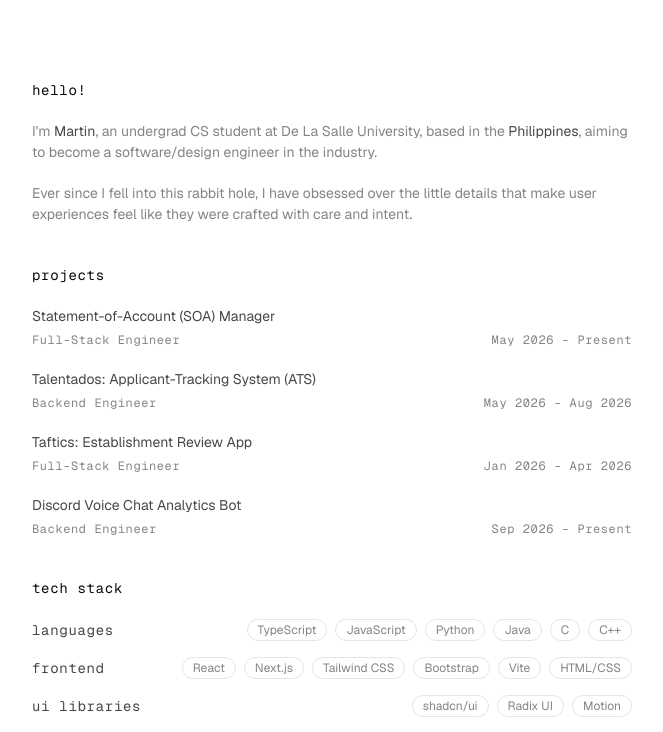
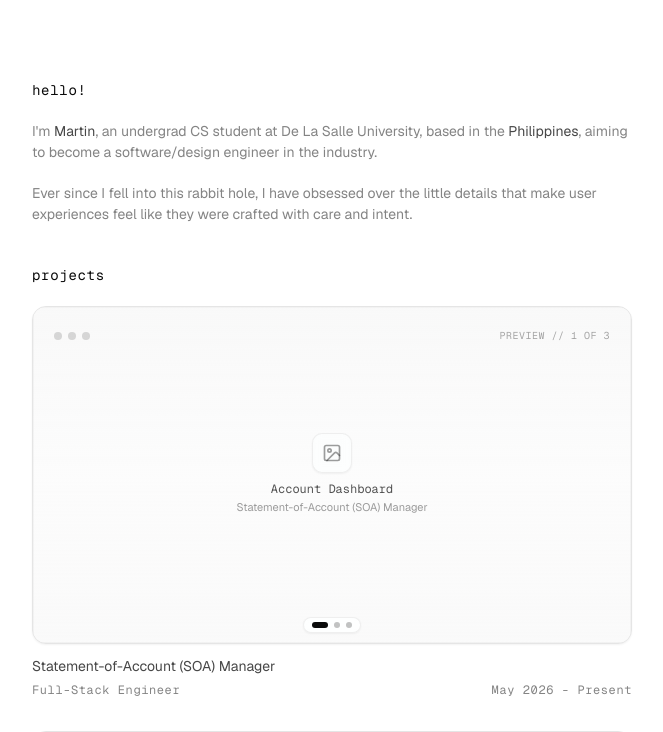
Before and after one commit to martinmnlx/next-portfolio, a Next.js app: page / in a window 1280 px wide. Shown: the top 732 px of the page, without its empty margins (308-971 px from the left). Built offline with nearby package versions, Linux system fonts and the light colour scheme.

Commit message:
feat: add initial projects section

```diff
--- a/src/app/page.tsx
+++ b/src/app/page.tsx
@@ -2,6 +2,7 @@ import { Badge } from "@/components/ui/badge";
 import { Typography } from "@/components/ui/typography";
 import { ArrowUpRight, FileText, Mail } from "lucide-react";
 import { Facebook, Github, Linkedin } from "@/components/ui/icons";
+import { ProjectCarousel } from "@/components/ui/project-carousel";
 
 const TECH_STACK = [
   {
@@ -42,21 +43,41 @@ const PROJECTS = [
     title: "Statement-of-Account (SOA) Manager",
     role: "Full-Stack Engineer",
     period: "May 2026 - Present",
+    images: [
+      { title: "Account Dashboard" },
+      { title: "Statement Generation" },
+      { title: "Payment Ledger" },
+    ],
   },
   {
     title: "Talentados: Applicant-Tracking System (ATS)",
     role: "Backend Engineer",
     period: "May 2026 - Aug 2026",
+    images: [
+      { title: "Applicant Pipeline" },
+      { title: "Resume Parser" },
+      { title: "Evaluation Matrix" },
+    ],
   },
   {
     title: "Taftics: Establishment Review App",
     role: "Full-Stack Engineer",
     period: "Jan 2026 - Apr 2026",
+    images: [
+      { title: "Establishment Directory" },
+      { title: "Review Feed" },
+      { title: "Interactive Taft Map" },
+    ],
   },
   {
     title: "Discord Voice Chat Analytics Bot",
     role: "Backend Engineer",
     period: "Sep 2026 - Present",
+    images: [
+      { title: "Voice Session Heatmap" },
+      { title: "Member Leaderboards" },
+      { title: "Analytics Overview" },
+    ],
   },
 ];
 
@@ -108,12 +129,14 @@ export default function Home() {
 
       <div className="flex flex-col gap-5">
         <Typography variant={"h1"}>projects</Typography>
-        <div className="flex flex-col gap-5">
-          {PROJECTS.map(({ title, role, period }) => (
+        <div className="flex flex-col gap-8">
+          {PROJECTS.map(({ title, role, period, images }) => (
             <div
               key={title}
-              className="group flex flex-col gap-1 cursor-pointer"
+              className="group flex flex-col gap-3 cursor-pointer"
             >
+              <ProjectCarousel images={images} projectTitle={title} />
+              <div className="flex flex-col gap-1">
                 <div className="flex flex-row items-center">
                   <span className="inline-flex items-center justify-center overflow-hidden w-0 opacity-0 -translate-x-1.5 transition-all duration-200 ease-out group-hover:w-4 group-hover:opacity-100 group-hover:translate-x-0 group-hover:mr-1">
                     <ArrowUpRight className="size-3.5 text-foreground shrink-0" />
@@ -128,6 +151,7 @@ export default function Home() {
                 <div className="flex flex-row items-center justify-between">
                   <Typography variant={"h3"}>{role}</Typography>
                   <Typography variant={"h3"}>{period}</Typography>
+                </div>
               </div>
             </div>
           ))}
--- /dev/null
+++ b/src/components/ui/project-carousel.tsx
@@ -0,0 +1,202 @@
+"use client";
+
+import { useState } from "react";
+import Image from "next/image";
+import { motion } from "motion/react";
+import { ChevronLeft, ChevronRight, Image as ImageIcon } from "lucide-react";
+import { cn } from "@/lib/utils";
+
+export interface ProjectImage {
+  src?: string;
+  alt?: string;
+  title?: string;
+}
+
+export interface ProjectCarouselProps {
+  images: ProjectImage[];
+  projectTitle: string;
+  className?: string;
+}
+
+function PlaceholderSlide({
+  projectTitle,
+  slideTitle,
+  index,
+  total,
+}: {
+  projectTitle: string;
+  slideTitle?: string;
+  index: number;
+  total: number;
+}) {
+  return (
+    <div className="relative flex h-full w-full flex-col justify-between p-4 sm:p-5 bg-gradient-to-b from-muted/60 via-muted/30 to-muted/50 dark:from-muted/30 dark:via-muted/15 dark:to-muted/20 border border-border/40 select-none">
+      {/* Top window chrome */}
+      <div className="flex items-center justify-between">
+        <div className="flex items-center gap-1.5">
+          <div className="size-2 rounded-full bg-foreground/15" />
+          <div className="size-2 rounded-full bg-foreground/15" />
+          <div className="size-2 rounded-full bg-foreground/15" />
+        </div>
+        <div className="text-[10px] font-mono tracking-wider text-foreground/35 uppercase">
+          preview // {index + 1} of {total}
+        </div>
+      </div>
+
+      {/* Center artwork / placeholder */}
+      <div className="flex flex-col items-center justify-center gap-2 text-center my-auto">
+        <div className="flex size-10 items-center justify-center rounded-lg border border-border/60 bg-background/50 backdrop-blur-xs text-foreground/40 shadow-xs">
+          <ImageIcon className="size-5" />
+        </div>
+        <div className="flex flex-col items-center gap-0.5">
+          <span className="text-xs font-mono text-foreground/70">
+            {slideTitle || `Screenshot ${index + 1}`}
+          </span>
+          <span className="text-[11px] font-sans text-foreground/40">
+            {projectTitle}
+          </span>
+        </div>
+      </div>
+
+      {/* Bottom spacer for dot indicator clearance */}
+      <div className="h-4" />
+    </div>
+  );
+}
+
+export function ProjectCarousel({
+  images,
+  projectTitle,
+  className,
+}: ProjectCarouselProps) {
+  const [currentIndex, setCurrentIndex] = useState(0);
+
+  if (!images || images.length === 0) return null;
+
+  const canGoPrev = currentIndex > 0;
+  const canGoNext = currentIndex < images.length - 1;
+
+  const prevSlide = () => {
+    if (canGoPrev) setCurrentIndex((i) => i - 1);
+  };
+
+  const nextSlide = () => {
+    if (canGoNext) setCurrentIndex((i) => i + 1);
+  };
+
+  return (
+    <div
+      className={cn(
+        "group/carousel relative w-full aspect-video overflow-hidden rounded-xl border border-border bg-background shadow-xs",
+        className,
+      )}
+    >
+      {/* Slides track */}
+      <motion.div
+        className="flex h-full w-full cursor-grab active:cursor-grabbing"
+        animate={{ x: `-${currentIndex * 100}%` }}
+        transition={{ type: "spring", stiffness: 300, damping: 30 }}
+        drag="x"
+        dragConstraints={{ left: 0, right: 0 }}
+        dragElastic={0.2}
+        onDragEnd={(_, info) => {
+          const swipeThreshold = 40;
+          if (info.offset.x < -swipeThreshold && canGoNext) {
+            nextSlide();
+          } else if (info.offset.x > swipeThreshold && canGoPrev) {
+            prevSlide();
+          }
+        }}
+      >
+        {images.map((img, idx) => (
+          <div
+            key={idx}
+            className="relative h-full w-full shrink-0 flex items-center justify-center overflow-hidden"
+          >
+            {img.src ? (
+              <Image
+                src={img.src}
+                alt={img.alt || `${projectTitle} preview ${idx + 1}`}
+                fill
+                sizes="(max-width: 768px) 100vw, 640px"
+                className="object-cover pointer-events-none select-none"
+              />
+            ) : (
+              <PlaceholderSlide
+                projectTitle={projectTitle}
+                slideTitle={img.title}
+                index={idx}
+                total={images.length}
+              />
+            )}
+          </div>
+        ))}
+      </motion.div>
+
+      {/* Prev / Next controls */}
+      {images.length > 1 && (
+        <>
+          <button
+            type="button"
+            aria-label="Previous image"
+            disabled={!canGoPrev}
+            onClick={(e) => {
+              e.stopPropagation();
+              e.preventDefault();
+              prevSlide();
+            }}
+            className={cn(
+              "absolute left-2.5 top-1/2 -translate-y-1/2 z-10 flex size-7 items-center justify-center rounded-full bg-background/80 text-foreground/80 backdrop-blur-sm border border-border shadow-xs transition-all duration-200 hover:bg-background hover:text-foreground active:scale-95 disabled:opacity-0 disabled:pointer-events-none cursor-pointer",
+              "opacity-0 group-hover/carousel:opacity-100 focus-visible:opacity-100",
+            )}
+          >
+            <ChevronLeft className="size-4" />
+          </button>
+
+          <button
+            type="button"
+            aria-label="Next image"
+            disabled={!canGoNext}
+            onClick={(e) => {
+              e.stopPropagation();
+              e.preventDefault();
+              nextSlide();
+            }}
+            className={cn(
+              "absolute right-2.5 top-1/2 -translate-y-1/2 z-10 flex size-7 items-center justify-center rounded-full bg-background/80 text-foreground/80 backdrop-blur-sm border border-border shadow-xs transition-all duration-200 hover:bg-background hover:text-foreground active:scale-95 disabled:opacity-0 disabled:pointer-events-none cursor-pointer",
+              "opacity-0 group-hover/carousel:opacity-100 focus-visible:opacity-100",
+            )}
+          >
+            <ChevronRight className="size-4" />
+          </button>
+        </>
+      )}
+
+      {/* Dots Indicator */}
+      {images.length > 1 && (
+        <div className="absolute bottom-2.5 inset-x-0 z-10 flex items-center justify-center pointer-events-none">
+          <div className="flex items-center gap-1.5 px-2 py-1 rounded-full bg-background/70 backdrop-blur-sm border border-border/60 shadow-xs pointer-events-auto">
+            {images.map((_, idx) => (
+              <button
+                key={idx}
+                type="button"
+                aria-label={`Go to image ${idx + 1}`}
+                onClick={(e) => {
+                  e.stopPropagation();
+                  e.preventDefault();
+                  setCurrentIndex(idx);
+                }}
+                className={cn(
+                  "h-1.5 rounded-full transition-all duration-300 cursor-pointer",
+                  idx === currentIndex
+                    ? "w-4 bg-foreground"
+                    : "w-1.5 bg-foreground/25 hover:bg-foreground/50",
+                )}
+              />
+            ))}
+          </div>
+        </div>
+      )}
+    </div>
+  );
+}
```
Lines whose indentation alone changed are shown as unchanged.
